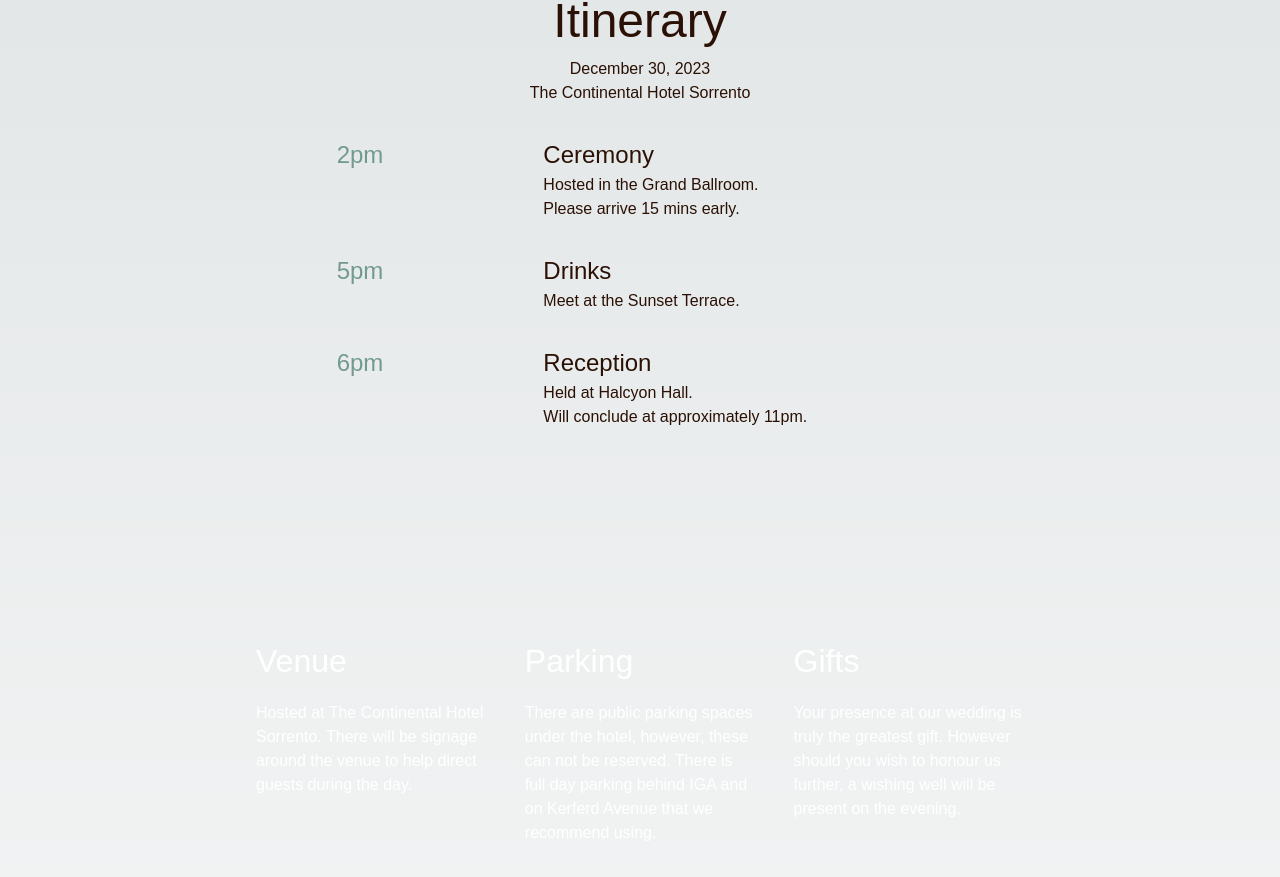
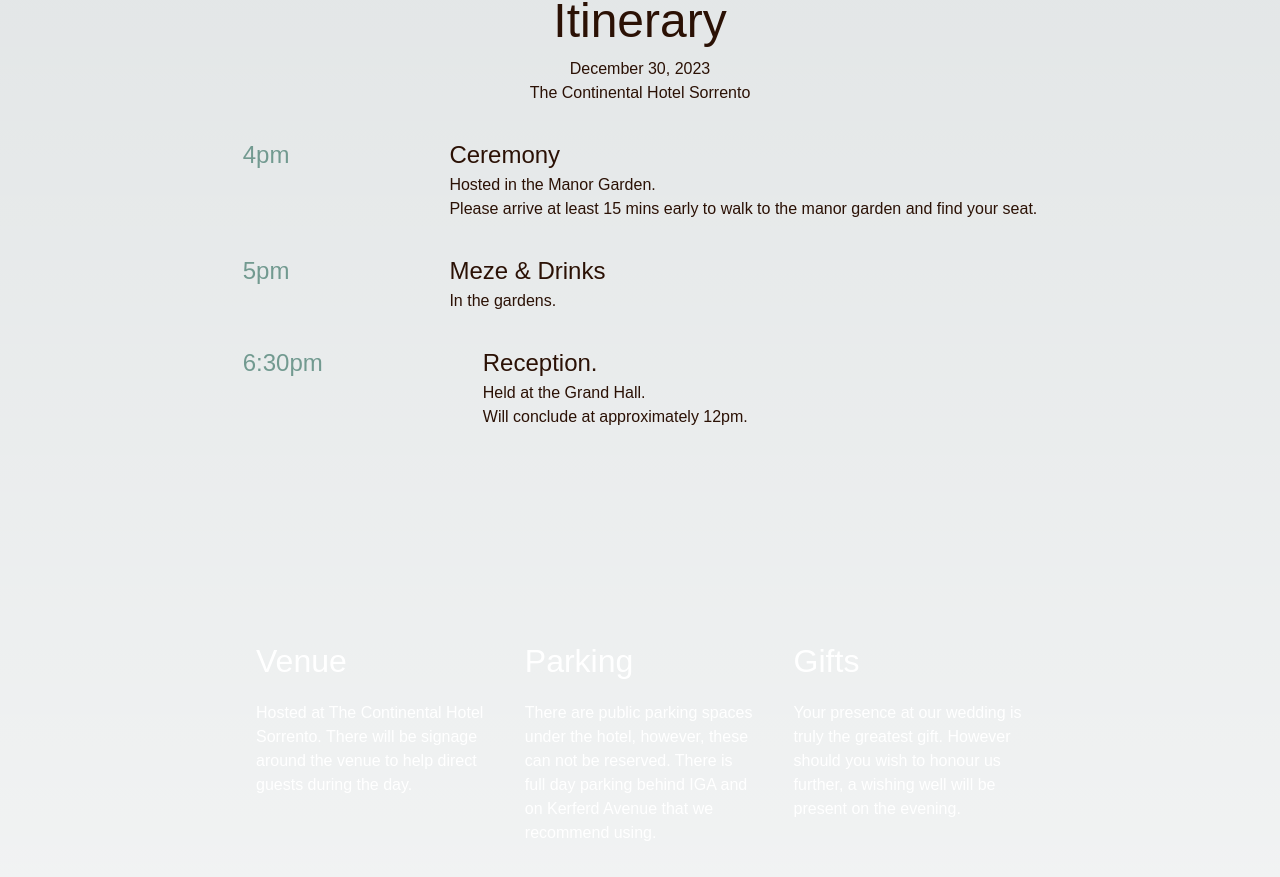
Before and after one commit to elysiacasandra/charlieandelysia, a Next.js app: page / in a window 1280 px wide. Shown: the part 879-1756 px from the top of the page. Built offline with nearby package versions, Linux system fonts and the light colour scheme; a web font is replaced by a local one.

Commit message:
fiix: update with our wedding details

```diff
--- a/src/app/page.tsx
+++ b/src/app/page.tsx
@@ -310,7 +310,7 @@
                 color: "#729A90",
               }}
             >
-              2pm
+              4pm
             </div>
             <div>
               <div
@@ -329,7 +329,7 @@
                   marginLeft: "-25rem",
                 }}
               >
-                Hosted in the Grand Ballroom.
+                Hosted in the Manor Garden.
               </div>
               <div
                 style={{
@@ -338,7 +338,8 @@
                   marginLeft: "-25rem",
                 }}
               >
-                Please arrive 15 mins early.
+                Please arrive at least 15 mins early to walk to the manor garden
+                and find your seat.
               </div>
             </div>
           </div>
@@ -360,7 +361,7 @@
                   marginLeft: "-25rem",
                 }}
               >
-                Drinks
+                Meze & Drinks
               </div>
               <div
                 style={{
@@ -369,7 +370,7 @@
                   marginLeft: "-25rem",
                 }}
               >
-                Meet at the Sunset Terrace.
+                In the gardens.
               </div>
             </div>
           </div>
@@ -381,7 +382,7 @@
                 color: "#729A90",
               }}
             >
-              6pm
+              6:30pm
             </div>
             <div>
               <div
@@ -391,7 +392,7 @@
                   marginLeft: "-25rem",
                 }}
               >
-                Reception
+                Reception.
               </div>
               <div
                 style={{
@@ -400,7 +401,7 @@
                   marginLeft: "-25rem",
                 }}
               >
-                Held at Halcyon Hall.
+                Held at the Grand Hall.
               </div>
               <div
                 style={{
@@ -409,7 +410,7 @@
                   marginLeft: "-25rem",
                 }}
               >
-                Will conclude at approximately 11pm.
+                Will conclude at approximately 12pm.
               </div>
             </div>
           </div>
@@ -433,7 +434,7 @@
                   color: "#729A90",
                 }}
               >
-                2pm
+                4pm
               </div>
               <div
                 style={{
@@ -451,7 +452,7 @@
                   marginLeft: "-25rem",
                 }}
               >
-                Hosted in the Grand Ballroom.
+                Hosted in the Manor Garden
               </div>
               <div
                 style={{
@@ -460,7 +461,8 @@
                   marginLeft: "-25rem",
                 }}
               >
-                Please arrive 15 mins early.
+                Please arrive at least 15 mins early to walk to the manor garden
+                and find your seat.
               </div>
             </div>
           </div>
@@ -491,7 +493,7 @@
                   marginLeft: "-25rem",
                 }}
               >
-                Drinks
+                Meze & Drinks
               </div>
               <div
                 style={{
@@ -500,7 +502,7 @@
                   marginLeft: "-25rem",
                 }}
               >
-                Meet at the Sunset Terrace.
+                In the gardens.
               </div>
             </div>
           </div>
@@ -522,7 +524,7 @@
                   color: "#729A90",
                 }}
               >
-                6pm
+                6:30pm
               </div>
               <div
                 style={{
@@ -540,7 +542,7 @@
                   marginLeft: "-25rem",
                 }}
               >
-                Held at Halcyon Hall.
+                Held at the Grand Hall.
               </div>
               <div
                 style={{
@@ -549,7 +551,7 @@
                   marginLeft: "-25rem",
                 }}
               >
-                Will conclude at approximately 11pm.
+                Will conclude at approximately 12pm.
               </div>
             </div>
           </div>
```
